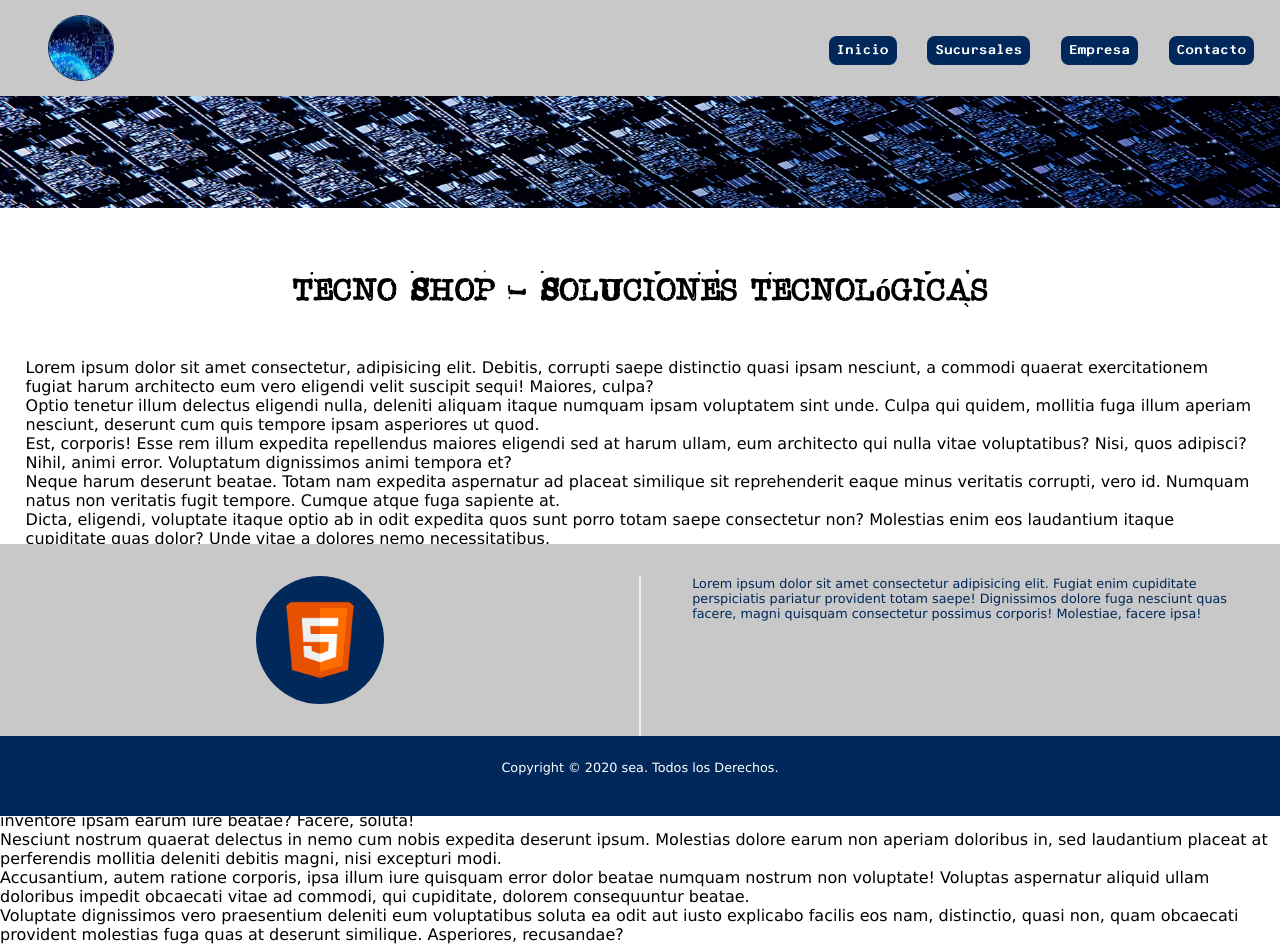
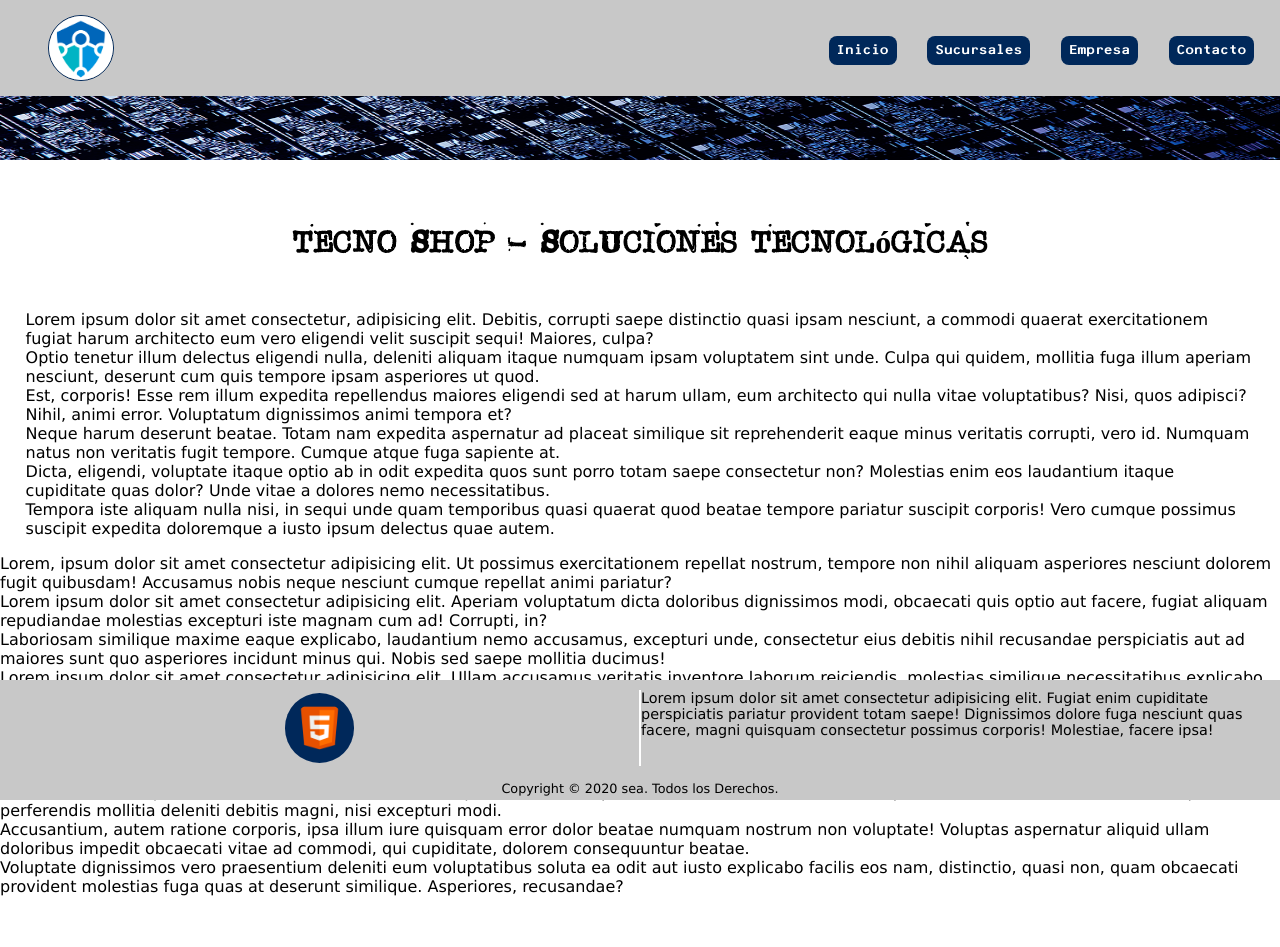
Before and after one commit to miguelseal/tecno-shop, a plain HTML site: page index.html in a window 1280 px wide. Drawn offline with Linux system fonts and the light colour scheme.

Commit message:
Rediseno estilo footer para evitar problemas padding/margin/centrado/etc., nuevo logo

```diff
--- a/estilos/main.css
+++ b/estilos/main.css
@@ -24,7 +24,7 @@ body {
 header {
     position: sticky;
     top: 0;
-    height: 26vh;
+    height: 20vh;
     background: rgb(0, 140, 220) url("../images/header-fill.png") no-repeat fixed top;
     background-size: 100% 100%;
 }
@@ -93,60 +93,61 @@ main {
 
 /* FOOTER */
 
-/* Dimensiones, posicion (flexbox) y background */
+/* Posicion y altura del footer */
 footer {
-    position: fixed;
+    position: sticky;
     bottom: 0;
-    height: 28vh;
+    height: 15vh;
     background-color: rgb(200, 200, 200);
-    font-size: 0.8rem;
-    padding-top: 4vh;
 }
 
-.footer-container {
+/* Generando los 3 bloques con flexbox */
+.flex-container {
     display: flex;
     flex-flow: row nowrap;
+    height: 80%;
+    align-items: center; /* evitamos usar margin/padding */
 }
 
-/* Primeros dos items del footer */
-.footer-item-1, .footer-item-2 {
+.flex-item {
     flex: 50%;
-    height: 20vh;
-    padding-left: 4vw;
-    padding-right: 4vw
+}
+
+/* Contenemos la imagen en el bloque y posibilitamos centrar */
+#block-1 {
+    height: 80%;
+    display: flex;
+    align-items: center;
+}
+
+/* Imagen: tamano, centrado y background */
+footer img {
+    height: 70%;
+    margin-left: auto;
+    margin-right: auto;
+    background-color: rgb(0, 40, 90);
+    border-radius: 50%;
+    padding: 1vh;
 
 }
 
-/* Scroll bar para ajustar texto a tamanos peque */
-.footer-item-2 {
-    color: rgb(0, 40, 90);
+#block-2 {
+    border-left: 2px solid white;
+    height: 80%; /* para poder usar overflow */
     overflow-y: auto;
-    border-left: 2px solid rgb(240, 240, 240);
-
 }
 
-/* Nota de Copyright, todo el vw. */
-.footer-item-3 {
-    flex: 100%;
-    height: 4vh;
-    text-align: center;
-    vertical-align: middle;
-    background-color: rgb(0, 40, 90);
-    padding: 3vh;
-    color: rgb(255, 255, 255);
+#block-3 {
+    display: flex;
+    height: 20%;
+    align-items: center;
 }
 
-/* Imagen Logo final, dentro del item 1 de la caja */
-footer img {
-    display: block;
-    margin-left: auto;
-    margin-right: auto;
-    padding: 2vh;
-    border-radius: 50%;
-    height: 12vh;
-    width: 12vh;
-    background-color: rgb(0, 40, 90);
+#info {
+    font-size: 0.9rem;
+}
 
-    /*margin: 3vh auto;*/
-    /*padding: 1vh;*/
+#copy-notice {
+    margin: 0 auto;
+    font-size: 0.8rem;
 }
--- a/index.html
+++ b/index.html
@@ -14,7 +14,7 @@
 <body>
     <header>
         <nav>
-            <img src="images/logo-header.jpg" alt="Logo Empresarial Tecno Shop">
+            <img src="images/logo-header-2.png" alt="Logo Empresarial Tecno Shop">
             <ul>
                 <!-- Actuan como botones links-->
                 <li><a href="">Inicio</a></li>
@@ -59,14 +59,17 @@
         <p>Voluptate dignissimos vero praesentium deleniti eum voluptatibus soluta ea odit aut iusto explicabo facilis eos nam, distinctio, quasi non, quam obcaecati provident molestias fuga quas at deserunt similique. Asperiores, recusandae?</p>
     </aside>
     <footer>
-        <div class="footer-container">
-            <section class="footer-item-1">
-                <img  src="images/html5-logo.png" alt="Html 5 Logo">
+            <div class="flex-container">
+                <section id="block-1" class="flex-item">
+                    <img id="html5-logo" src="images/html5-logo.png" alt="Html 5 Logo">
+                </section>
+                <section id="block-2" class="flex-item">
+                    <p id="info">Lorem ipsum dolor sit amet consectetur adipisicing elit. Fugiat enim cupiditate perspiciatis pariatur provident totam saepe! Dignissimos dolore fuga nesciunt quas facere, magni quisquam consectetur possimus corporis! Molestiae, facere ipsa!</p>
+                </section>
+            </div>
+            <section id="block-3">
+                <p id="copy-notice">Copyright &copy; 2020 sea. Todos los Derechos.</p>
             </section>
-
-            <p class="footer-item-2">Lorem ipsum dolor sit amet consectetur adipisicing elit. Fugiat enim cupiditate perspiciatis pariatur provident totam saepe! Dignissimos dolore fuga nesciunt quas facere, magni quisquam consectetur possimus corporis! Molestiae, facere ipsa!</p>
-        </div>
-        <p id="copyright" class="footer-item-3">Copyright &copy; 2020 sea. Todos los Derechos.</p>
     </footer>
 </body>
 </html>
```
Also changed, not shown: images/logo-header-2.png (added), 1 other file.
